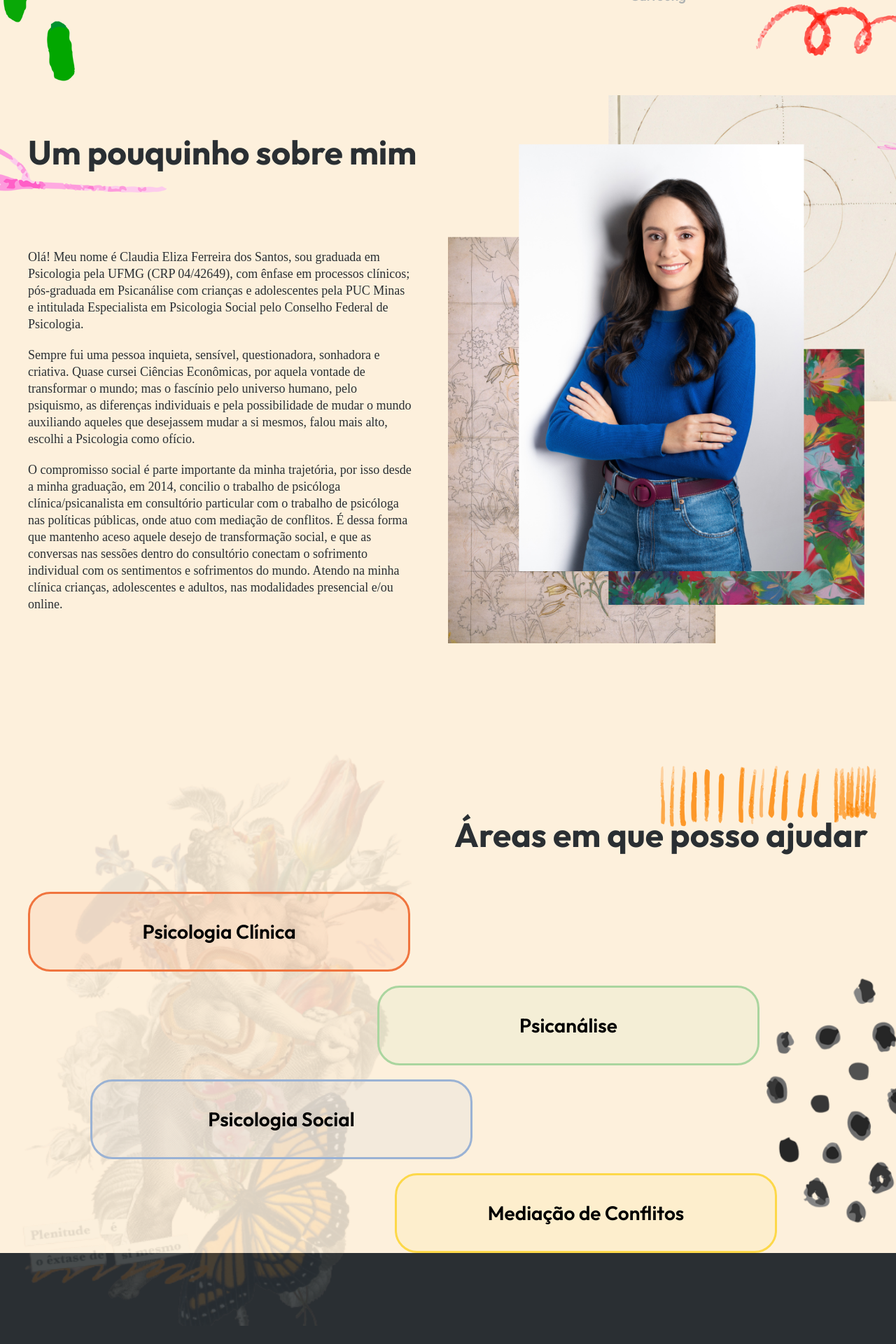
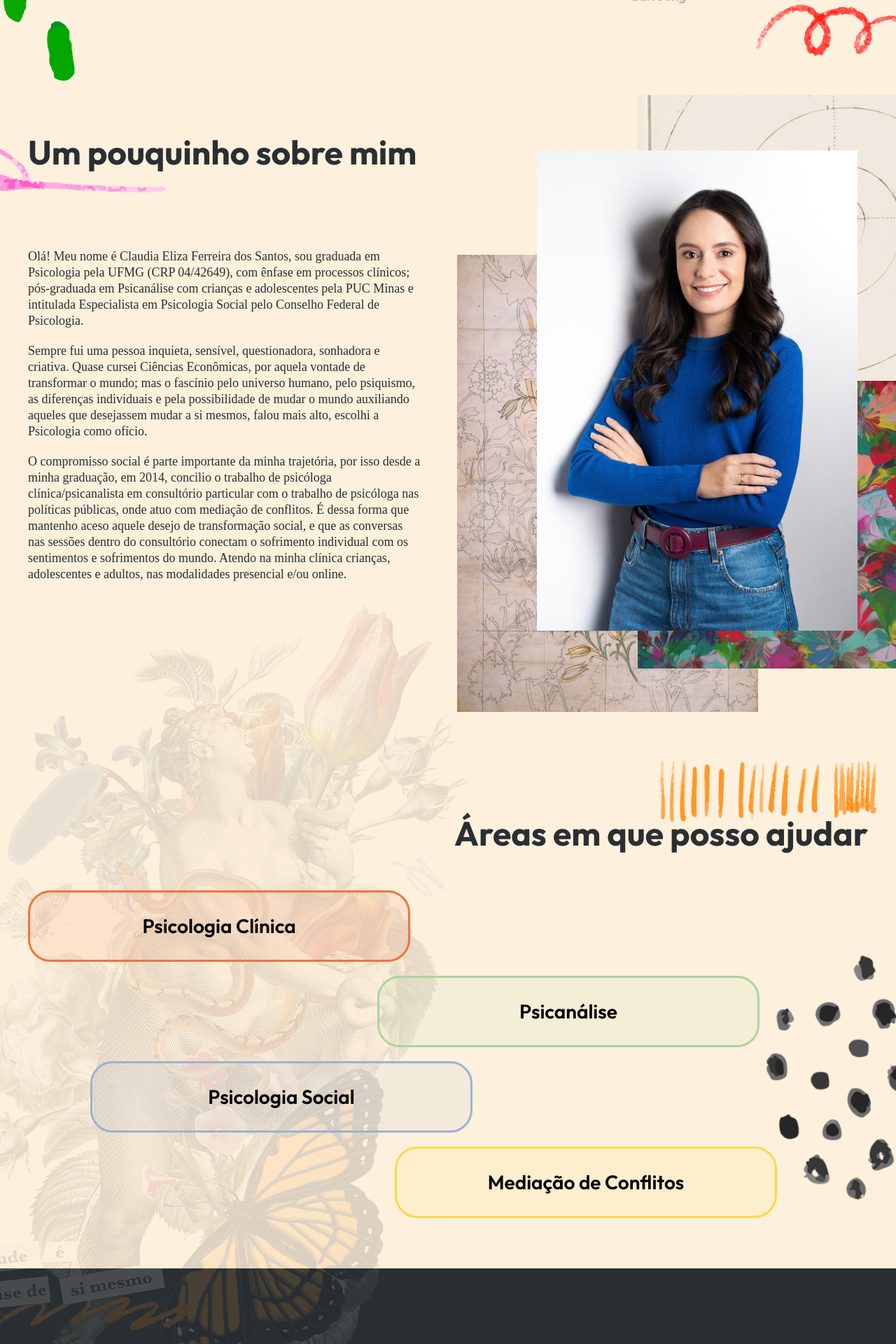
Before and after one commit to Claudinha-eliza/website-claudia-ferreira, a Next.js app: page / in a window 1280 px wide. Shown: the part 780-2700 px from the top of the page at 70% size. Before the commit the page ends 2674 px from the top, so only its background shows below. Built offline with nearby package versions, Linux system fonts and the light colour scheme; a web font is replaced by a local one.

Commit message:
Refactor
- decoration9 quality improved
- decoration9 responsiveness improved
- padding bottom on sections instead last section element

```diff
--- a/src/Components/Sections/AreasEmQuePossoAjudar/Card/page.module.css
+++ b/src/Components/Sections/AreasEmQuePossoAjudar/Card/page.module.css
@@ -2,8 +2,8 @@
   width: 540px;
   border-radius: 32px;
   background-color: #0000FF1A;
-  padding-top: 36px;
-  padding-bottom: 36px;
+  padding-top: 30px;
+  padding-bottom: 30px;
   display: flex;
   flex-direction: column;
   align-items: center;
@@ -26,8 +26,8 @@
 @media (max-width: 900px) {
 
   .card {
-    padding-top: 28px;
-    padding-bottom: 28px;
+    padding-top: 25px;
+    padding-bottom: 25px;
     width: 400px;
   }
 
@@ -39,8 +39,8 @@
 @media (max-width: 750px) {
 
   .card {
-    padding-top: 18px;
-    padding-bottom: 18px;
+    padding-top: 15px;
+    padding-bottom: 15px;
     width: 300px;
     border-radius: 28px;
   }
@@ -53,8 +53,8 @@
 @media (max-width: 500px) {
 
   .card {
-    padding-top: 10px;
-    padding-bottom: 10px;
+    padding-top: 7px;
+    padding-bottom: 7px;
     width: 200px;
     border-radius: 18px;
     border-width: 2px;
@@ -67,6 +67,13 @@
 
 @media (max-width: 450px) {
 
+  .card {
+    padding-top: 5px;
+    padding-bottom: 5px;
+    border-radius: 18px;
+    border-width: 2px;
+  }
+
   .cardTitle {
     font-size: 0.83em;
   }
@@ -75,8 +82,8 @@
 @media (max-width: 400px) {
 
   .card {
-    padding-top: 5px;
-    padding-bottom: 5px;
+    padding-top: 3px;
+    padding-bottom: 3px;
     width: 150px;
     border-radius: 18px;
     border-width: 2px;
--- a/src/Components/Sections/AreasEmQuePossoAjudar/Title/page.module.css
+++ b/src/Components/Sections/AreasEmQuePossoAjudar/Title/page.module.css
@@ -4,7 +4,6 @@
   text-align: end;
   font-size: 48px;
   line-height: 36px;
-  padding-top: 80px;
   padding-right: 115px;
   padding-bottom: 64px;
   color: #2A2F33;
@@ -12,10 +11,14 @@
 
 .decoration7 {
   position: absolute;
-  top:  0px;
+  top:  -85px;
   right: 53px;
   object-fit: contain;
   object-position: right;
+  user-select: none;
+  -webkit-user-select: none;
+  -moz-user-select: none;
+  -ms-user-select: none;
 }
 
 
--- a/src/Components/Sections/AreasEmQuePossoAjudar/index.tsx
+++ b/src/Components/Sections/AreasEmQuePossoAjudar/index.tsx
@@ -6,10 +6,17 @@ import { Title } from "./Title";
 export function AreasEmQuePossoAjudar() {
   return (
     <section className={styles.section} id={'areas-em-que-posso-ajudar'}>
+      <Decorations />
       <div className={styles.content}>
         <Title />
         <Cards />
       </div>
+    </section>
+  )
+}
+
+function Decorations() {
+  return (<>
     <Image
       src="/decoration8.png"
       width={386}
@@ -24,6 +31,5 @@ export function AreasEmQuePossoAjudar() {
       alt="decoração de fundo 9"
       className={styles.decoration9}
     />
-    </section>
-  )
+  </>)
 }
--- a/src/Components/Sections/AreasEmQuePossoAjudar/page.module.css
+++ b/src/Components/Sections/AreasEmQuePossoAjudar/page.module.css
@@ -1,6 +1,7 @@
 .section {
   position: relative;
   width: 100%;
+  padding-bottom: 71.67px;
 }
 
 .content {
@@ -12,36 +13,29 @@
   position: absolute;
   height: 445px;
   width: 260px;
-  bottom: 0px;
+  top: 140px;
   right: 0px;
   object-fit: cover;
   object-position: left;
+  user-select: none;
+  -webkit-user-select: none;
+  -moz-user-select: none;
+  -ms-user-select: none;
 }
 
 .decoration9 {
   position: absolute;
-  width: 840px;
-  top: -265px;
+  width: 58.9%;
+  min-width: 235px;
+  top: -360px;
   left: 0px;
   object-fit: cover;
   object-position: right;
   opacity: 0.15;
-}
-
-@media (max-width: 1470px) {
-  .decoration9 {
-    top: -200px;
-    width: 800px;
-    height: 1075px;
-  }
-}
-
-@media (max-width: 1435px) {
-  .decoration9 {
-    top: -170px;
-    width: 750px;
-    height: 1025px;
-  }
+  user-select: none;
+  -webkit-user-select: none;
+  -moz-user-select: none;
+  -ms-user-select: none;
 }
 
 @media (max-width: 1400px) {
@@ -50,23 +44,12 @@
     width: 235px;
   }
 
-  .decoration9 {
-    top: -80px;
-    width: 690px;
-    height: 850px;
-  }
 }
 
 @media (max-width: 1300px) {
 
   .decoration8 {
     width: 185px;
-  }
-
-  .decoration9 {
-    top: -50px;
-    width: 650px;
-    height: 850px;
   }
 }
 
@@ -80,15 +63,15 @@
     object-fit: cover;
     object-position: top right;
     width: 60%;
-    top: -60px;
-    height: 1000px;
+    top: -180px;
+    height: 965px;
   }
 }
 
 @media (max-width: 900px) {
 
   .decoration9 {
-    height: 900px;
+    height: 915px;
   }
 }
 
@@ -96,13 +79,27 @@
 
   .decoration9 {
     top: 0px;
-    height: 700px;
+    height: 705px;
   }
 }
 
 @media (max-width: 500px) {
 
   .decoration9 {
-    height: 600px;
+    height: 625px;
   }
 }
+
+@media (max-width: 450px) {
+
+  .decoration9 {
+    height: 540px;
+  }
+}
+
+@media (max-width: 400px) {
+
+  .decoration9 {
+    height: 520px;
+  }
+}
--- a/src/Components/Sections/Inicio/AuthorData/page.module.css
+++ b/src/Components/Sections/Inicio/AuthorData/page.module.css
@@ -7,6 +7,10 @@
 .logo {
   padding-top: 60px;
   object-fit: contain;
+  user-select: none;
+  -webkit-user-select: none;
+  -moz-user-select: none;
+  -ms-user-select: none;
 }
 
 .authorCareer {
@@ -44,6 +48,10 @@
   left: -440px;
   bottom: -20px;
   object-fit: contain;
+  user-select: none;
+  -webkit-user-select: none;
+  -moz-user-select: none;
+  -ms-user-select: none;
 }
 
 @media (max-width: 900px) {
--- a/src/Components/Sections/Inicio/Quote/page.module.css
+++ b/src/Components/Sections/Inicio/Quote/page.module.css
@@ -21,7 +21,6 @@
   text-align: right;
   max-width: 800px;
   padding-right: 110px;
-  padding-bottom: 130px;
   color: #AEB2B2;
 }
 
@@ -49,7 +48,6 @@
 
   .quoteAuthor {
     padding-right: 50px;
-    padding-bottom: 70px;
   }
 }
 
@@ -63,7 +61,6 @@
   .quoteAuthor {
     padding-right: 45px;
     padding-left: 50px;
-    padding-bottom: 50px;
   }
 }
 
@@ -87,6 +84,5 @@
   .quoteAuthor {
     margin: 0;
     padding-right: 40px;
-    padding-bottom: 40px;
   }
 }
--- a/src/Components/Sections/Inicio/index.tsx
+++ b/src/Components/Sections/Inicio/index.tsx
@@ -6,10 +6,17 @@ import { Quote } from "./Quote";
 export function Inicio() {
   return (
     <section className={styles.section} id={'inicio'}>
+      <Decorations />
       <div className={styles.content}>
         <AuthorData />
         <Quote />
       </div>
+    </section>
+  )
+}
+
+function Decorations() {
+  return (<>
     <Image
       src="/decoration2.png"
       width={479}
@@ -38,6 +45,5 @@ export function Inicio() {
       alt="decoração de fundo 5"
       className={styles.decoration5}
     />
-    </section>
-  )
+  </>)
 }
--- a/src/Components/Sections/Inicio/page.module.css
+++ b/src/Components/Sections/Inicio/page.module.css
@@ -2,6 +2,7 @@
   position: relative;
   width: 100%;
   padding-top: 70px;
+  padding-bottom: 130px;
   display: flex;
   flex-direction: column;
   align-items: center;
@@ -21,6 +22,10 @@
   left: 0;
   object-fit: cover;
   object-position: right;
+  user-select: none;
+  -webkit-user-select: none;
+  -moz-user-select: none;
+  -ms-user-select: none;
 }
 
 .decoration3 {
@@ -32,6 +37,10 @@
   bottom: 20px;
   object-fit: cover;
   object-position: right top;
+  user-select: none;
+  -webkit-user-select: none;
+  -moz-user-select: none;
+  -ms-user-select: none;
 }
 
 .decoration4 {
@@ -41,6 +50,10 @@
   top: 50px;
   object-fit: cover;
   object-position: left;
+  user-select: none;
+  -webkit-user-select: none;
+  -moz-user-select: none;
+  -ms-user-select: none;
 }
 
 .decoration5 {
@@ -51,6 +64,10 @@
   object-fit: cover;
   object-position: left;
   width: 200px;
+  user-select: none;
+  -webkit-user-select: none;
+  -moz-user-select: none;
+  -ms-user-select: none;
 }
 
 @media (max-width: 1300px) {
@@ -115,6 +132,10 @@
 
 @media (max-width: 750px) {
 
+  .section {
+    padding-bottom: 70px;
+  }
+
   .decoration2 {
     height: 290px;
     width: 190px;
@@ -136,6 +157,10 @@
 
 @media (max-width: 600px) {
 
+  .section {
+    padding-bottom: 50px;
+  }
+
   .decoration4 {
     height: 350px;
     width: 150px;
@@ -149,6 +174,10 @@
 
 @media (max-width: 450px) {
 
+  .section {
+    padding-bottom: 40px;
+  }
+
   .decoration4 {
     height: 320px;
     width: 120px;
--- a/src/Components/Sections/UmPouquinhoSobreMim/AboutMe/index.tsx
+++ b/src/Components/Sections/UmPouquinhoSobreMim/AboutMe/index.tsx
@@ -5,14 +5,8 @@ export function AboutMe() {
   return (
     <div>
       <div className={styles.title}>
+        <Decorations />
         <h1 className={styles.titleText}>Um pouquinho sobre mim</h1>
-        <Image
-          src="/decoration6.png"
-          width={456}
-          height={101}
-          alt="decoração de fundo 6"
-          className={styles.decoration6}
-        />
       </div>
       <div className={styles.text}>
         <p>
@@ -28,3 +22,15 @@ export function AboutMe() {
     </div>
   )
 }
+
+function Decorations() {
+  return (<>
+    <Image
+      src="/decoration6.png"
+      width={456}
+      height={101}
+      alt="decoração de fundo 6"
+      className={styles.decoration6}
+    />
+  </>)
+}
--- a/src/Components/Sections/UmPouquinhoSobreMim/AboutMe/page.module.css
+++ b/src/Components/Sections/UmPouquinhoSobreMim/AboutMe/page.module.css
@@ -3,6 +3,8 @@
 }
 
 .titleText {
+  position: relative;
+  z-index: 5;
   margin: 0px;
   font-family: 'Outfit', sans-serif;
   font-size: 48px;
@@ -21,7 +23,7 @@
   font-size: 18px;
   padding-left: 115px;
   padding-right: 50px;
-  line-height: 24px;
+  line-height: 23px;
   color: #2A2F33;
 }
 
@@ -32,11 +34,16 @@
 
 .decoration6 {
   position: absolute;
+  z-index: 1;
   object-fit: cover;
   object-position: right;
   width: 313px;
   bottom: 80px;
   left: 0;
+  user-select: none;
+  -webkit-user-select: none;
+  -moz-user-select: none;
+  -ms-user-select: none;
 }
 
 @media (max-width: 1400px) {
--- a/src/Components/Sections/UmPouquinhoSobreMim/index.tsx
+++ b/src/Components/Sections/UmPouquinhoSobreMim/index.tsx
@@ -6,13 +6,19 @@ export function UmPouquinhoSobreMim() {
   return (
     <section className={styles.section} id={'um-pouquinho-sobre-mim'}>
       <AboutMe />
-      <Image
-        src="/claudia.png"
-        width={720}
-        height={881}
-        alt="foto da Claudia"
-        className={styles.authorPhoto}
-      />
+      <MainPicture />
     </section>
   )
 }
+
+function MainPicture() {
+  return (<>
+    <Image
+      src="/claudia.png"
+      width={720}
+      height={881}
+      alt="foto da Claudia"
+      className={styles.authorPhoto}
+    />
+  </>)
+}
--- a/src/Components/Sections/UmPouquinhoSobreMim/page.module.css
+++ b/src/Components/Sections/UmPouquinhoSobreMim/page.module.css
@@ -2,13 +2,17 @@
   position: relative;
   width: 100%;
   display: flex;
+  padding-bottom: 155px;
 }
 
 .authorPhoto {
-  min-width: 50%;
-  padding-bottom: 77px;
-  object-fit: contain;
-  object-position: top left;
+  min-width: 49%;
+  object-fit: cover;
+  object-position: left;
+  user-select: none;
+  -webkit-user-select: none;
+  -moz-user-select: none;
+  -ms-user-select: none;
 }
 
 @media (max-width: 1200px) {
@@ -40,9 +44,12 @@
 
 @media (max-width: 750px) {
 
+  .section {
+    padding-bottom: 0px;
+  }
+
   .authorPhoto {
     width: 100%;
     max-width: 100%;
-    padding-bottom: 0px;
   }
 }
```
Also changed, not shown: public/decoration9.png. Lines whose indentation alone changed are shown as unchanged.
